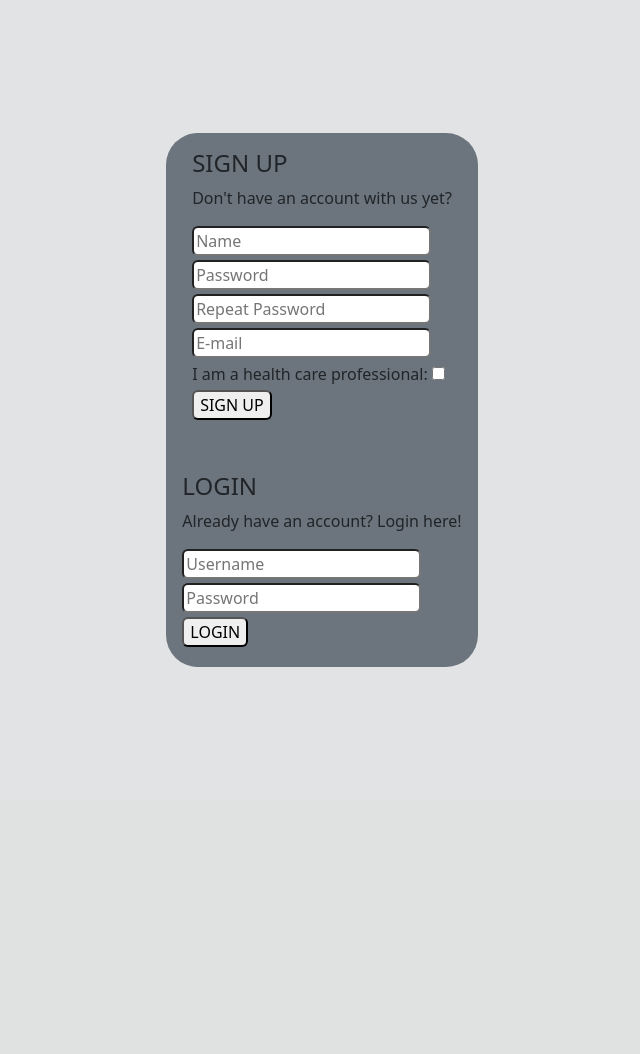
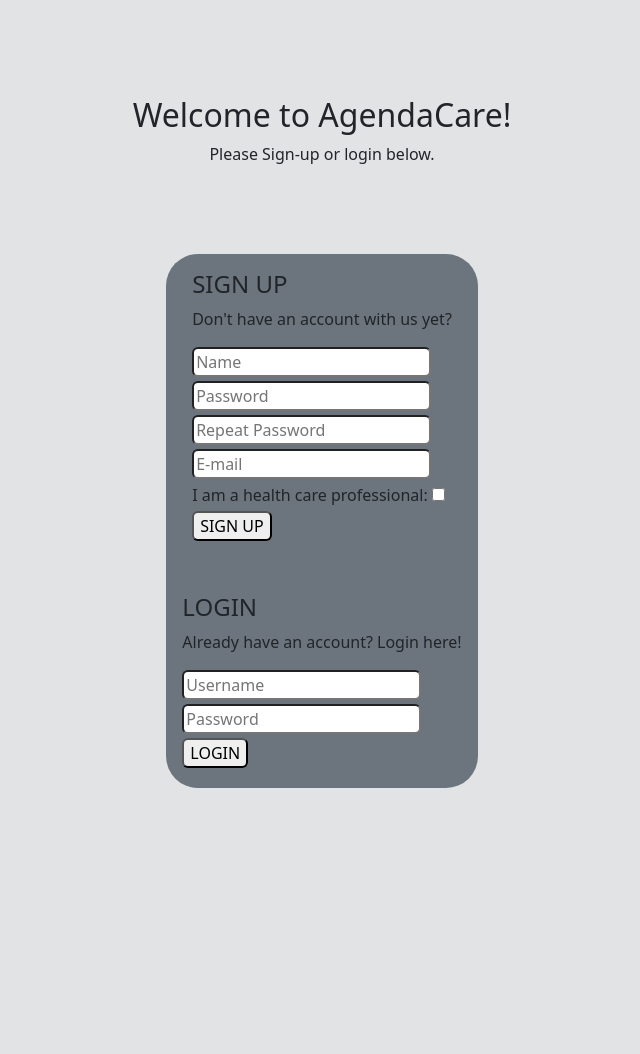
Before and after one commit to Kaelirk/WebAppProject, a PHP site: page / in a window 1280 px wide. Shown: the part 64-1118 px from the top of the page, without its empty margins (318-958 px from the left). Before the commit the page ends 731 px from the top, so only its background shows below. Run offline with PHP 8.4, Linux system fonts and the light colour scheme.

Commit message:
very bad html/bootstrap addition for screenshot purposes

```diff
--- a/index.php
+++ b/index.php
@@ -16,7 +16,13 @@
 </head>
 <!-- this page contains the HTML and Boostrap layout/design for the index page. It includes the header.php file via the include_once expression-->
 <body class="bg-secondary-subtle">
-<section class="index-login d-flex justify-content-center align-items-center min-vh-100">
+  <section class="index-welcome d-flex flex-column justify-content-center align-items-center text-center">
+    <br><br><br><br>
+    <h2>Welcome to AgendaCare!</h2>
+    <p>Please Sign-up or login below.</p>
+    <br><br><br>
+  </section>
+<section class="index-login d-flex justify-content-center align-items-start min-vh-100">
   <div class="index-login-bg bg-secondary d-inline-flex p-3 rounded-5">
     <div class="wrapper d-flex flex-column justify-content-center align-items-center">
       <div class="index-login-signup">
```
